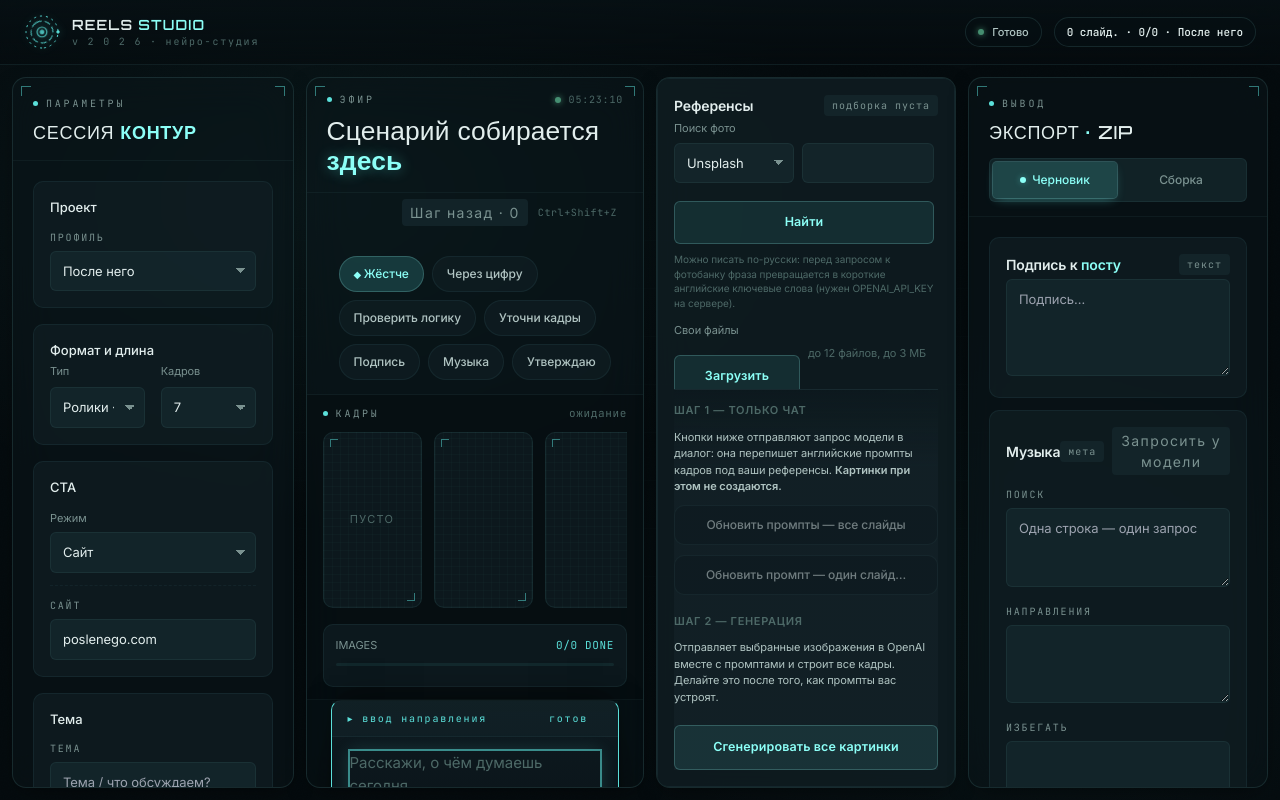
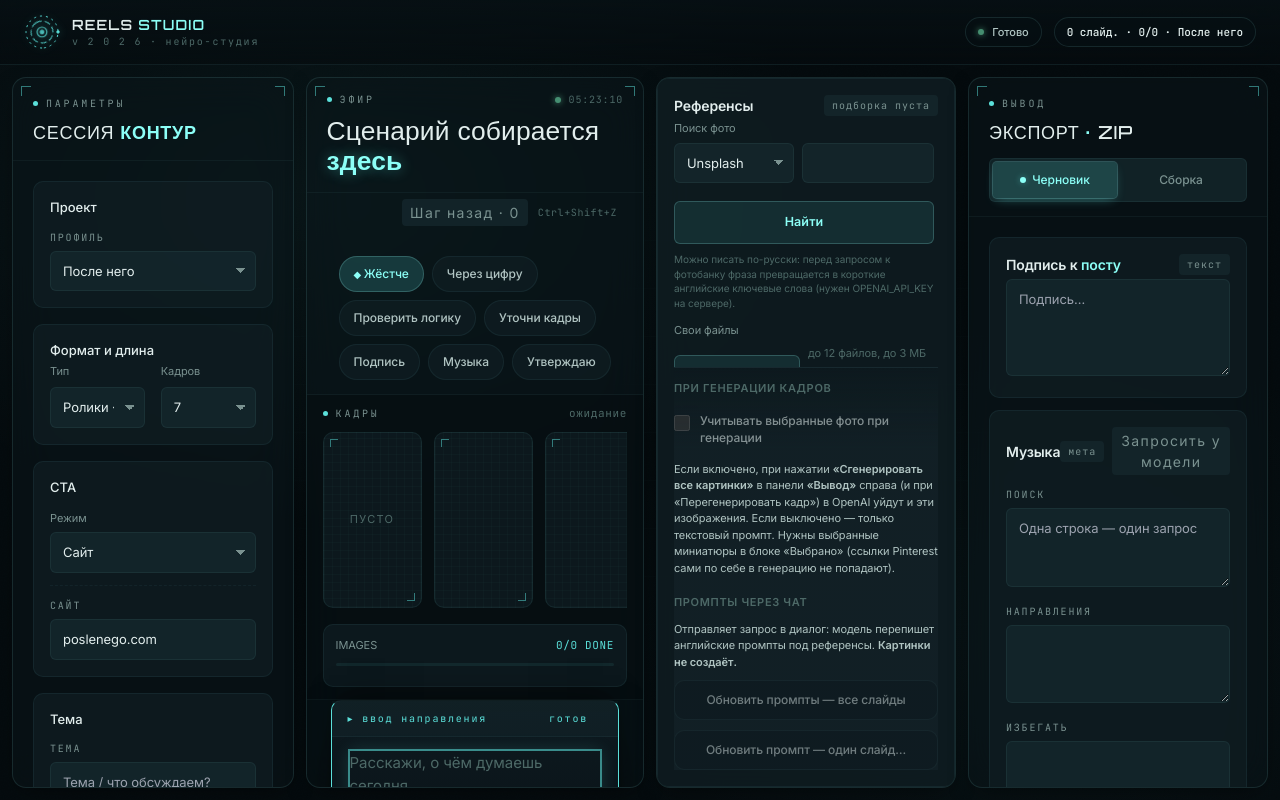
Before and after one commit to zobnin8-ux/AI-Reels-Studio, a Next.js app: page / in a window 1280 px wide. Built offline with nearby package versions, Linux system fonts and the light colour scheme.

Commit message:
feat: integrate references with main generate button via applyOnGenerate state toggle

```diff
--- a/src/app/api/image/route.ts
+++ b/src/app/api/image/route.ts
@@ -231,10 +231,12 @@ async function generateWithOpenAIEdit(
     fd.set("quality", quality);
   }
 
-  // images.edit accepts multiple image parts (same field name).
+  // Несколько файлов нельзя класть в повторяющийся ключ `image` — API отвечает
+  // "Duplicate parameter: image". Нужен массив в multipart: `image[]` на каждый файл.
   const blobs = await Promise.all(refs.map((u, i) => fetchAndNormalizeRefImage(u, i)));
+  const imageField = blobs.length > 1 ? "image[]" : "image";
   for (const it of blobs) {
-    fd.append("image", it.blob, it.filename);
+    fd.append(imageField, it.blob, it.filename);
   }
 
   const res = await fetch("https://api.openai.com/v1/images/edits", {
--- a/src/app/v2026-app.css
+++ b/src/app/v2026-app.css
@@ -814,6 +814,31 @@ aside.panel.anim-4 .panel-strip {
   font-weight: 600;
 }
 
+.references-apply-label {
+  display: flex;
+  align-items: flex-start;
+  gap: 10px;
+  margin: 6px 0 4px;
+  font-size: 12px;
+  font-weight: 500;
+  color: var(--text);
+  cursor: pointer;
+  line-height: 1.4;
+}
+
+.references-apply-label:has(.references-apply-checkbox:disabled) {
+  opacity: 0.55;
+  cursor: not-allowed;
+}
+
+.references-apply-checkbox {
+  margin-top: 2px;
+  flex-shrink: 0;
+  width: 16px;
+  height: 16px;
+  accent-color: var(--accent-deep);
+}
+
 /* Reference image lightbox */
 .ref-preview-root {
   position: fixed;
--- a/src/components/ControlPanel.tsx
+++ b/src/components/ControlPanel.tsx
@@ -106,7 +106,7 @@ export function ControlPanel() {
         images: [],
         caption: "",
         music: emptyMusic(),
-        references: { query: "", source: "unsplash", items: [], pinterestUrls: [] },
+        references: { query: "", source: "unsplash", items: [], pinterestUrls: [], applyOnGenerate: false },
         ...defaultsForProject(nextProject)
       }
     });
--- a/src/components/DialoguePanel.tsx
+++ b/src/components/DialoguePanel.tsx
@@ -4,7 +4,7 @@ import { useCallback, useEffect, useRef, useState } from "react";
 import { useStudioActivity } from "@/lib/studio-activity";
 import { useStudio } from "@/lib/studio-store";
 import { getSoundEnabled, playSendClick, setSoundEnabled } from "@/lib/ui-sound";
-import { generateImagesFromState, mergeStatePatch, sendDialogueTurn } from "@/lib/actions";
+import { generateImagesFromState, mergeStatePatch, sendDialogueTurn, shouldSendReferencesWithImageApi } from "@/lib/actions";
 import { canRunImageGeneration, userWantsImageGeneration } from "@/lib/auto-image-intent";
 import type { ChatMessage, StudioState } from "@/lib/state";
 import { mergeImagePromptFromModelReply } from "@/lib/image-prompt-sync";
@@ -345,6 +345,7 @@ export function DialoguePanel() {
       if (merged.autoGenerateImages && userWantsImageGeneration(text) && canRunImageGeneration(merged)) {
         try {
           const images = await generateImagesFromState(merged, {
+            useReferences: shouldSendReferencesWithImageApi(merged),
             onProgress: ({ images: next }) => {
               dispatch({ type: "set", patch: { images: next } });
             }
--- a/src/components/ReferencesPanel.tsx
+++ b/src/components/ReferencesPanel.tsx
@@ -4,7 +4,6 @@ import { useEffect, useMemo, useRef, useState } from "react";
 import { createPortal } from "react-dom";
 import { useStudio } from "@/lib/studio-store";
 import { requestDialogueTurn } from "@/lib/dialogue-bridge";
-import { generateImagesFromState } from "@/lib/actions";
 import type { ReferenceImage } from "@/lib/state";
 
 type RefResult = { id: string; kind: "unsplash"; thumb: string; full: string; author?: string; sourceUrl?: string };
@@ -17,7 +16,6 @@ export function ReferencesPanel() {
   const { state, dispatch } = useStudio();
   const uploadRefsRef = useRef<HTMLInputElement>(null);
   const [busy, setBusy] = useState(false);
-  const [genBusy, setGenBusy] = useState(false);
   const [notice, setNotice] = useState<string | null>(null);
   const [results, setResults] = useState<RefResult[]>([]);
   /** Какие ключевые слова реально ушли в Unsplash/Pexels (после перевода с русского). */
@@ -29,7 +27,6 @@ export function ReferencesPanel() {
 
   const selectedCount = refs.items.length + refs.pinterestUrls.length;
   const canPromptFromRefs = selectedCount > 0;
-  const canGenerateWithRefs = refs.items.length > 0 && state.slides.length > 0 && !genBusy;
 
   const selectedSummary = useMemo(() => {
     const lines: string[] = [];
@@ -69,6 +66,12 @@ export function ReferencesPanel() {
       document.body.style.overflow = prev;
     };
   }, [preview]);
+
+  useEffect(() => {
+    const r = state.references;
+    if (r.items.length > 0 || !r.applyOnGenerate) return;
+    dispatch({ type: "set", patch: { references: { ...r, applyOnGenerate: false } } });
+  }, [state.references.items.length, state.references.applyOnGenerate, dispatch, state.references]);
 
   async function search() {
     const q = refs.query.trim();
@@ -165,26 +168,6 @@ export function ReferencesPanel() {
     }
   }
 
-  async function onGenerateWithRefs() {
-    if (!refs.items.length || state.slides.length === 0) return;
-    setNotice(null);
-    setGenBusy(true);
-    try {
-      const images = await generateImagesFromState(state, {
-        useReferences: true,
-        onProgress: ({ images: next }) => {
-          dispatch({ type: "set", patch: { images: next } });
-        }
-      });
-      dispatch({ type: "set", patch: { images } });
-    } catch (e: unknown) {
-      const m = e instanceof Error ? e.message : "Ошибка генерации изображений";
-      setNotice(m);
-    } finally {
-      setGenBusy(false);
-    }
-  }
-
   function askUseRefsForImagePrompts() {
     const lines = [
       "Используй выбранные референсы, чтобы переписать ВСЕ imagePrompts (по одному на каждый slideId).",
@@ -196,7 +179,9 @@ export function ReferencesPanel() {
       'В statePatch верни только imagePrompts: [{"slideId","prompt"}, ...] для всех слайдов.'
     ].filter(Boolean);
     requestDialogueTurn(lines.join("\n"));
-    setNotice("Запрос ушёл в чат: модель обновит текстовые промпты. Картинки пока не создаются — нажмите «Сгенерировать все картинки» ниже.");
+    setNotice(
+      "Запрос ушёл в чат: модель обновит текстовые промпты. Картинки не создаются — нажмите «Сгенерировать все картинки» в панели «Вывод» справа."
+    );
   }
 
   function askUseRefsForOneSlide() {
@@ -221,7 +206,9 @@ export function ReferencesPanel() {
       'В statePatch верни только imagePrompts с ОДНИМ объектом {"slideId","prompt"} для этого slideId.'
     ].filter(Boolean);
     requestDialogueTurn(lines.join("\n"));
-    setNotice("Запрос ушёл в чат для одного слайда. Картинки не создаются — используйте кнопку генерации ниже.");
+    setNotice(
+      "Запрос ушёл в чат для одного слайда. Картинки не создаются — «Сгенерировать все картинки» в панели «Вывод» справа."
+    );
   }
 
   const gridCols = "repeat(3, 1fr)";
@@ -432,10 +419,32 @@ export function ReferencesPanel() {
 
       <div className="references-panel-footer">
         <div className="references-actions-block">
-          <div className="references-step-title">Шаг 1 — только чат</div>
+          <div className="references-step-title">При генерации кадров</div>
+          <label className="references-apply-label">
+            <input
+              type="checkbox"
+              className="references-apply-checkbox"
+              checked={refs.applyOnGenerate}
+              disabled={refs.items.length === 0}
+              onChange={(e) =>
+                dispatch({
+                  type: "set",
+                  patch: { references: { ...refs, applyOnGenerate: e.target.checked } }
+                })
+              }
+            />
+            <span>Учитывать выбранные фото при генерации</span>
+          </label>
           <p className="references-step-desc">
-            Кнопки ниже отправляют запрос модели в диалог: она перепишет английские промпты кадров под ваши референсы.{" "}
-            <strong>Картинки при этом не создаются.</strong>
+            Если включено, при нажатии <strong>«Сгенерировать все картинки»</strong> в панели <strong>«Вывод»</strong>{" "}
+            справа (и при «Перегенерировать кадр») в OpenAI уйдут и эти изображения. Если выключено — только текстовый
+            промпт. Нужны выбранные миниатюры в блоке «Выбрано» (ссылки Pinterest сами по себе в генерацию не попадают).
+          </p>
+
+          <div className="references-step-title references-step-title--spaced">Промпты через чат</div>
+          <p className="references-step-desc">
+            Отправляет запрос в диалог: модель перепишет английские промпты под референсы.{" "}
+            <strong>Картинки не создаёт.</strong>
           </p>
           <button
             type="button"
@@ -453,20 +462,6 @@ export function ReferencesPanel() {
           >
             Обновить промпт — один слайд…
           </button>
-
-          <div className="references-step-title references-step-title--spaced">Шаг 2 — генерация</div>
-          <p className="references-step-desc">
-            Отправляет выбранные изображения в OpenAI вместе с промптами и строит все кадры. Делайте это после того, как
-            промпты вас устроят.
-          </p>
-          <button
-            type="button"
-            className="gen-btn references-btn-primary w-full"
-            disabled={!canGenerateWithRefs}
-            onClick={() => void onGenerateWithRefs()}
-          >
-            {genBusy ? "Генерация…" : "Сгенерировать все картинки"}
-          </button>
         </div>
       </div>
 
--- a/src/lib/session-import.ts
+++ b/src/lib/session-import.ts
@@ -61,7 +61,8 @@ function asReferences(x: unknown): StudioState["references"] | null {
   }
   const pinterestUrls = x.pinterestUrls === undefined ? [] : asStringArray(x.pinterestUrls) ?? null;
   if (pinterestUrls === null) return null;
-  return { query, source, items, pinterestUrls };
+  const applyOnGenerate = x.applyOnGenerate === true;
+  return { query, source, items, pinterestUrls, applyOnGenerate };
 }
 
 function asChatMessages(x: unknown): StudioState["messages"] | null {
@@ -207,7 +208,7 @@ export function parseSessionImport(raw: unknown):
   const music = asMusic(candidate.music);
   const references =
     candidate.references === undefined
-      ? { query: "", source: "unsplash" as const, items: [], pinterestUrls: [] }
+      ? { query: "", source: "unsplash" as const, items: [], pinterestUrls: [], applyOnGenerate: false }
       : asReferences(candidate.references);
 
   let imagePrompts: StudioState["imagePrompts"];
--- a/src/lib/state.ts
+++ b/src/lib/state.ts
@@ -53,6 +53,8 @@ export type ReferencesState = {
   source: "unsplash" | "pexels";
   items: ReferenceImage[];
   pinterestUrls: string[];
+  /** Если true — при «Сгенерировать все картинки» в панели Вывод референсы уходят в OpenAI (images.edit). */
+  applyOnGenerate: boolean;
 };
 
 export type ImageStatus = "waiting" | "generating" | "done" | "error";
@@ -128,7 +130,7 @@ export function createInitialState(): StudioState {
 
     caption: "",
     music: { queries: [], recommendations: [], avoid: [] },
-    references: { query: "", source: "unsplash", items: [], pinterestUrls: [] },
+    references: { query: "", source: "unsplash", items: [], pinterestUrls: [], applyOnGenerate: false },
 
     messages: []
   };
```
Also changed, not shown: src/components/OutputPanel.tsx (+8 -1 lines), src/lib/actions.ts (+14 -1 lines).
